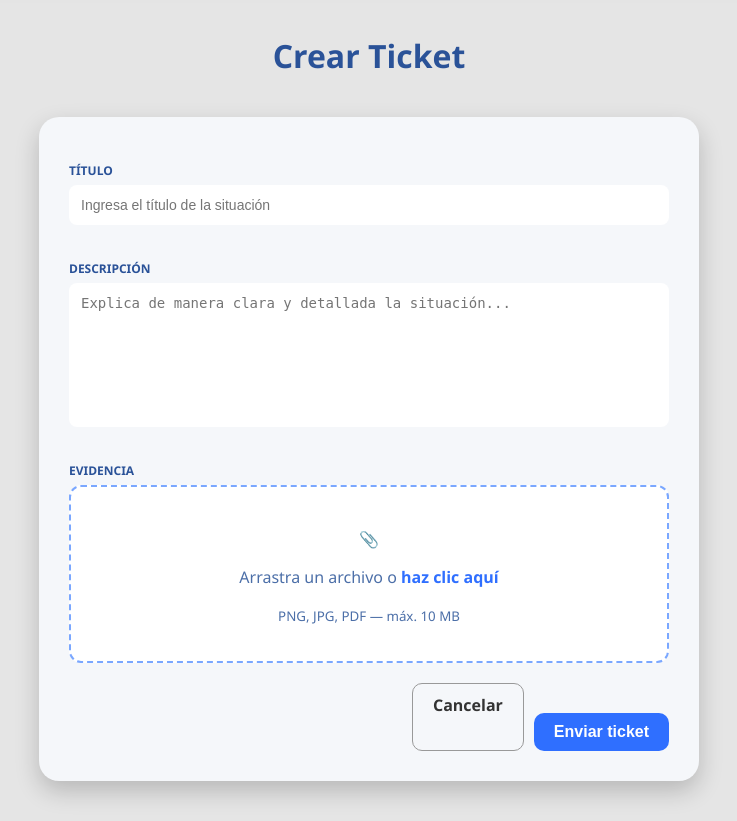
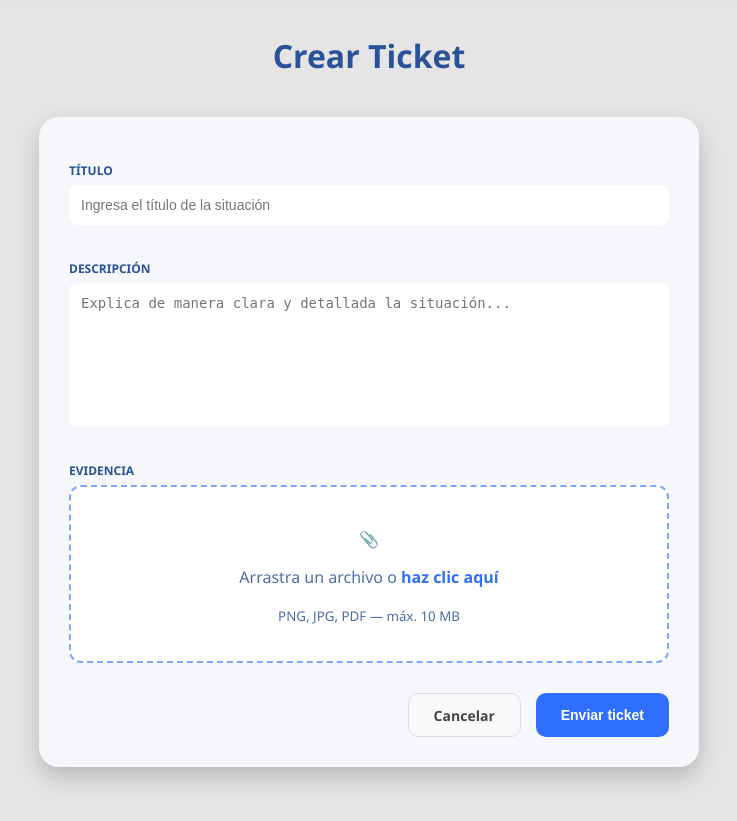
Before and after one commit to lizeth-lm-07/Gesti-n-de-Tickets, a Flask app: page /crear_ticket in a window 1280 px wide. Shown: the part 121-942 px from the top of the page, without its empty margins (271-1008 px from the left). After the commit the page ends 905 px from the top, so only its background shows below. Run offline with Flask 3, Linux system fonts and the light colour scheme; a user stored in the database is signed in; data comes from the database, SQL or seed files in the repository; both versions use the stored data as it was after the commit; some libraries are stand-ins or nearby versions.

```diff
--- a/Gestion_tickets/static/crear_ticket.css
+++ b/Gestion_tickets/static/crear_ticket.css
@@ -83,6 +83,7 @@ textarea {
     padding: 25px;
     position: relative;
     color: #4c6fa8;
+    cursor: pointer;
 }
 
 .upload-box span {
@@ -102,23 +103,41 @@ textarea {
 
 /* Botones */
 .actions {
-    display: flex;
+    display: flex !important;
     justify-content: flex-end;
-    gap: 10px;
+    align-items: stretch; /* Estira ambos a la misma altura */
+    gap: 15px;
+    margin-top: 30px;
 }
 
+/* Estilo base para ambos */
 .btn {
-    padding: 10px 20px;
+    display: flex !important;
+    align-items: center;      /* Centra el texto verticalmente */
+    justify-content: center;   /* Centra el texto horizontalmente */
+    height: 44px;             /* Altura fija idéntica */
+    padding: 0 25px;
     border-radius: 10px;
-    border: none;
-    cursor: pointer;
     font-weight: bold;
+    font-size: 14px;
+    text-decoration: none !important;
+    box-sizing: border-box !important;
+    margin: 0 !important;      /* Elimina cualquier margen heredado */
+    line-height: normal !important; /* Evita que la altura de línea lo mueva */
 }
 
+/* Ajuste específico para el de Cancelar */
 .cancel {
-    background: transparent;
-    border: 1px solid #999;
-    color: #333;
+    background: #f8f9fa;
+    border: 1px solid #dcdcdc;
+    color: #444;
+}
+
+.cancel:hover {
+    background: #af1515;
+    border-color: #8d0000;
+    text-decoration: none;
+    color:white;
 }
 
 .submit {
@@ -128,4 +147,5 @@ textarea {
 
 .submit:hover {
     background: #1f55cc;
+    box-shadow: 0 4px 12px rgba(47, 111, 255, 0.3);
 }
```
Also changed, not shown: Gestion_tickets/static/gestion_usuarios.css (+34 -16 lines), Gestion_tickets/templates/gestion_usuarios.html (+9 -0 lines), Gestion_tickets/tickets.db.
